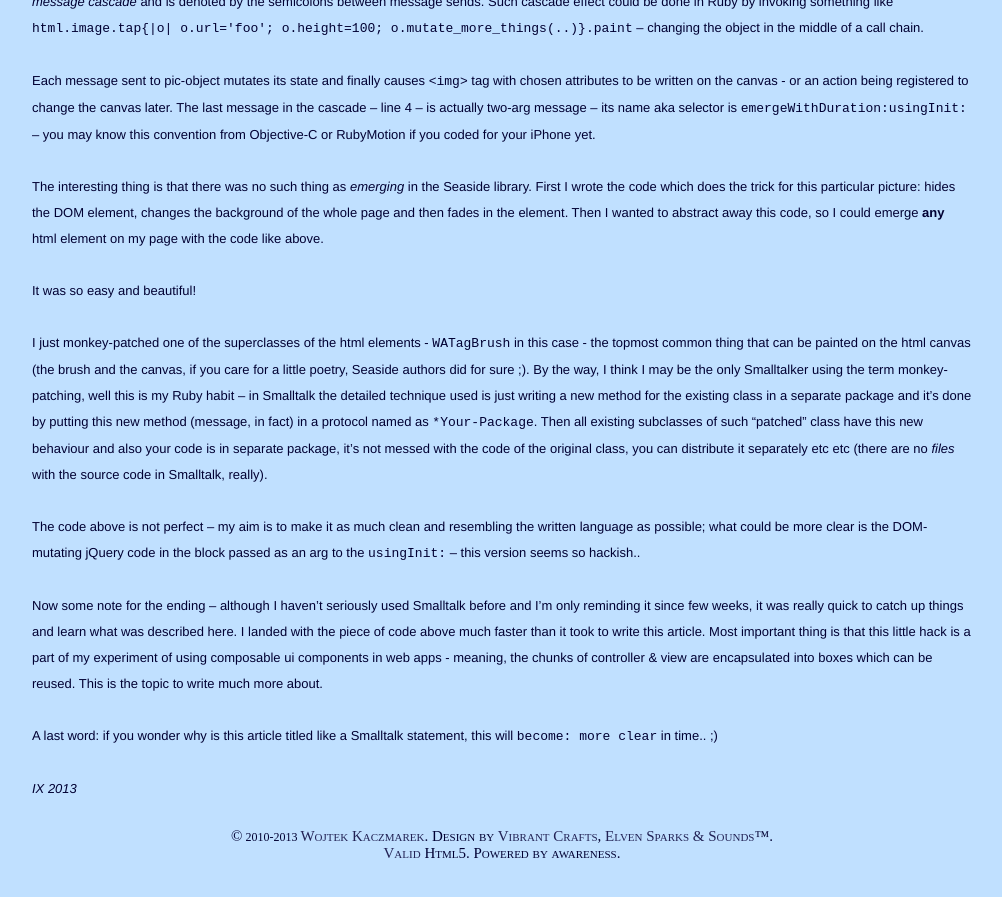
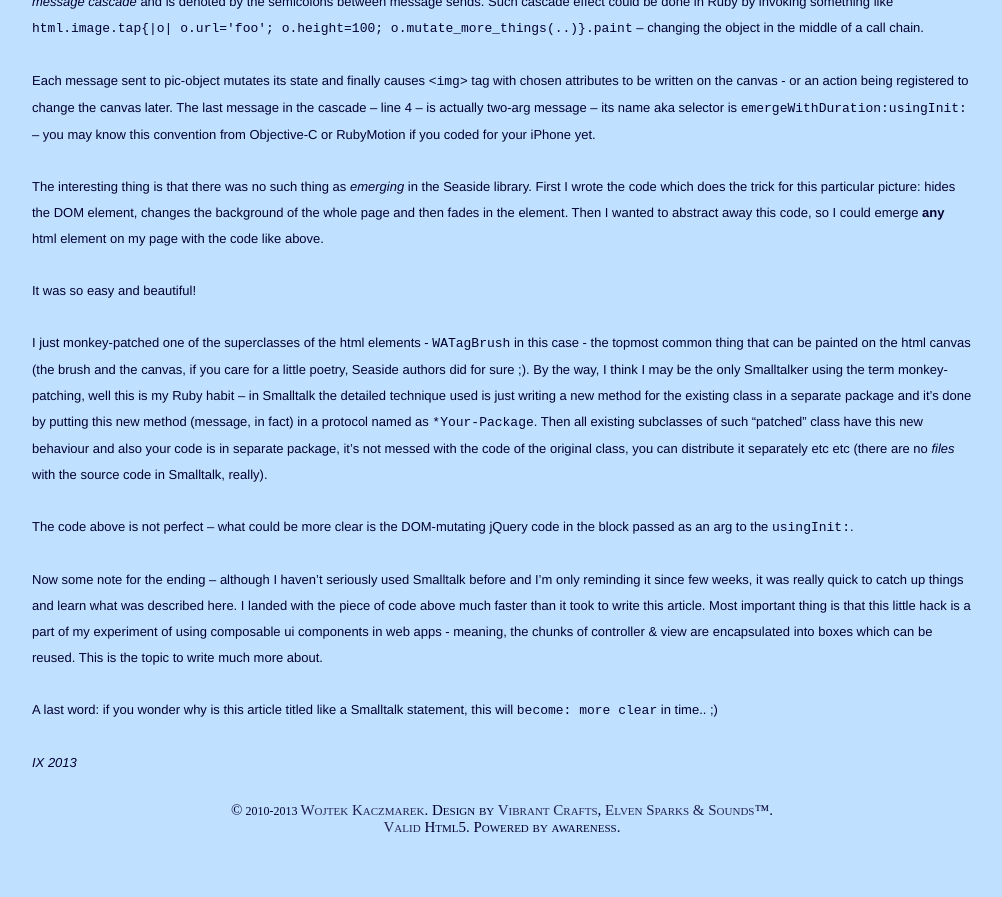
Before and after one commit to herenowcoder/herenowcoder.github.com, a Jekyll site: the page built from _posts/2013-10-04-hacking-become-shiny.md, in a window 1280 px wide and 900 px high, scrolled down 1916 px. Shown: the top 897 px of the window, without its empty margins (138-1140 px from the left). Built offline with Jekyll 4.4.1, drawn with Linux system fonts in a browser that asks for light colours; some web fonts are replaced; after the commit the page ends 2790 px from its top, so only the background shows below that.

Commit message:
h b:s more clear

```diff
--- a/_posts/2013-10-04-hacking-become-shiny.md
+++ b/_posts/2013-10-04-hacking-become-shiny.md
@@ -132,10 +132,8 @@ is in separate package, it's not messed with the  code of the original class,
 you can distribute it separately etc etc (there are no *files* with the source
 code in Smalltalk, really).
 
-The code above is not perfect -- my aim is to make it as much clean and
-resembling the written language as possible; what could be more clear is the
-DOM-mutating jQuery code in the block passed as an arg to the `usingInit:` --
-this version seems so hackish..
+The code above is not perfect -- what could be more clear is the
+DOM-mutating jQuery code in the block passed as an arg to the `usingInit:`.
 
 Now some note for the ending -- although I haven't seriously used Smalltalk
 before and I'm only reminding it since few weeks, it was really quick to catch
```
